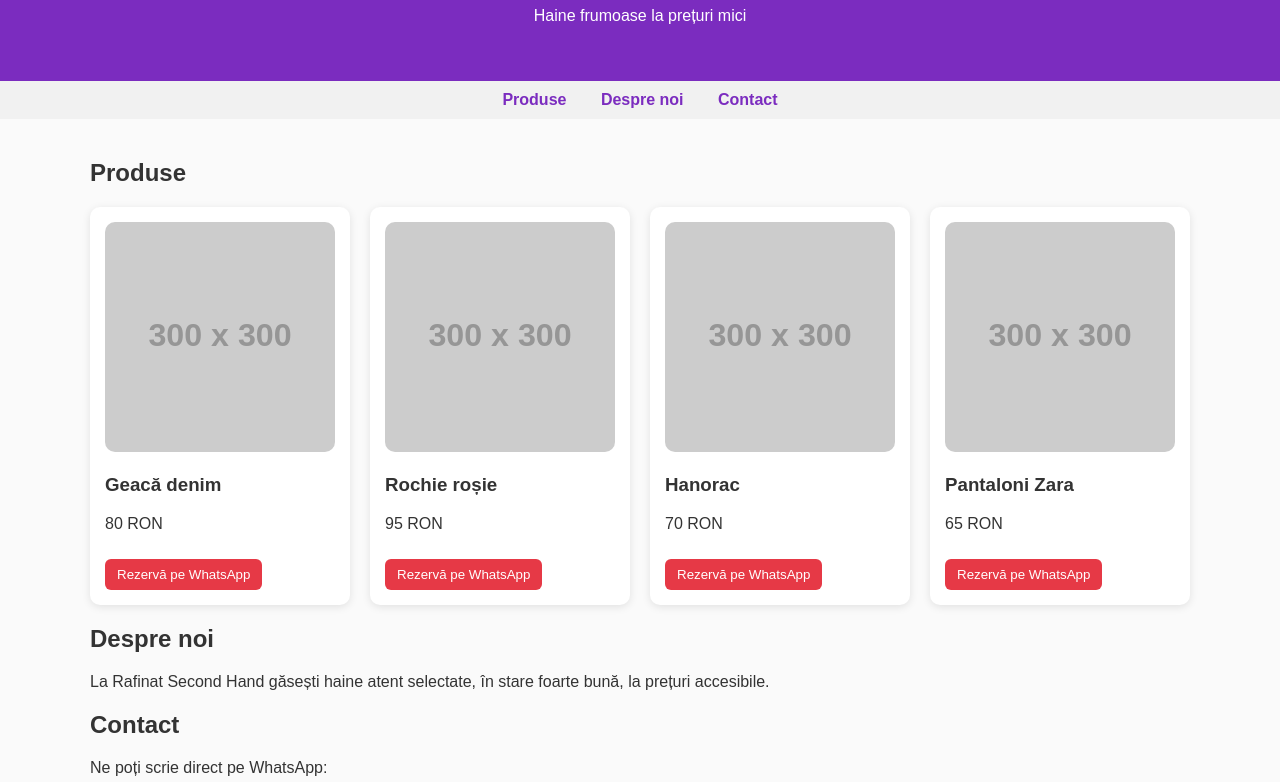
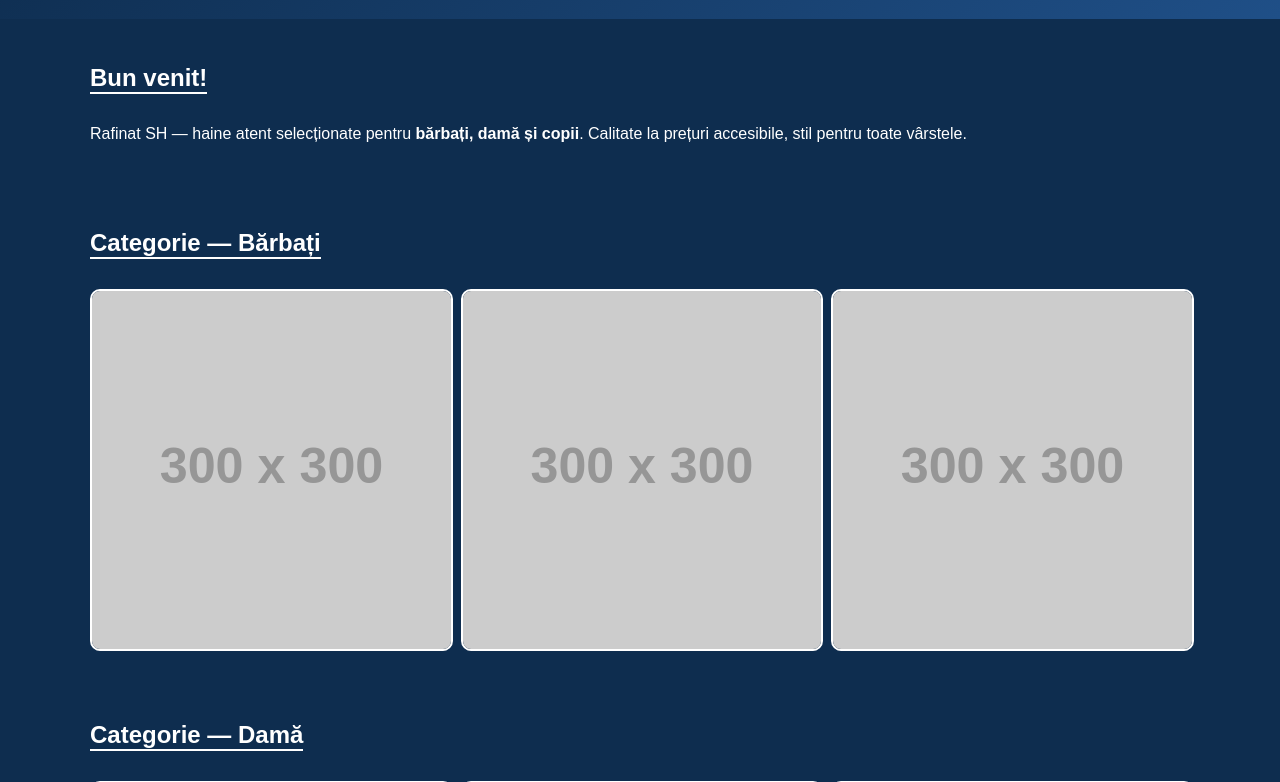
Before and after one commit to dn2wybzdwm-spec/Rafinat-SH, a plain HTML site: page index.html in a window 1280 px wide. Shown: the part 113-895 px from the top of the page. Drawn offline with Linux system fonts and the light colour scheme; placeholder pictures from the web are drawn by us.

Commit message:
Update index.html

```diff
--- a/index.html
+++ b/index.html
@@ -2,72 +2,90 @@
 <html lang="ro">
 <head>
 <meta charset="UTF-8">
-<title>Rafinat Second Hand</title>
-<meta name="viewport" content="width=device-width, initial-scale=1">
+<meta name="viewport" content="width=device-width, initial-scale=1.0">
+<title>Rafinat SH</title>
 
 <style>
-body{font-family:Arial;margin:0;background:#fafafa;color:#333}
-
-/* HEADER */
-header{
-  background:#7b2cbf;
+body{
+    margin:0;
+    font-family: Arial, Helvetica, sans-serif;
+    background:#0e2d4f;
     color:white;
-  text-align:center;
-  padding:40px 20px;
 }
 
-/* MENIU */
+/* Header */
+header{
+    text-align:center;
+    padding:30px 10px;
+    background:linear-gradient(135deg,#0e2d4f,#1f4f87);
+}
+
+header h1{
+    margin:0;
+    font-size:34px;
+    letter-spacing:1px;
+}
+
 nav{
-  background:#f1f1f1;
-  padding:10px;
-  text-align:center;
+    margin-top:15px;
 }
+
 nav a{
+    color:white;
+    text-decoration:none;
     margin:0 15px;
-  text-decoration:none;
-  color:#7b2cbf;
+    font-size:16px;
     font-weight:bold;
 }
 
-/* CONȚINUT */
-.container{
+nav a:hover{
+    text-decoration:underline;
+}
+
+/* Secțiuni */
+section{
+    padding:25px;
     max-width:1100px;
     margin:auto;
-  padding:20px;
 }
 
-/* PRODUSE */
-.grid{
+/* Titluri secțiuni */
+.section-title{
+    font-size:24px;
+    border-bottom:2px solid white;
+    display:inline-block;
+    margin-bottom:15px;
+}
+
+/* Galerie */
+.gallery{
     display:grid;
-  grid-template-columns:repeat(auto-fill,minmax(230px,1fr));
-  gap:20px;
+    grid-template-columns:repeat(auto-fit,minmax(140px,1fr));
+    gap:12px;
+    margin-top:15px;
 }
-.card{
-  background:white;
-  border-radius:10px;
-  padding:15px;
-  box-shadow:0 2px 8px rgba(0,0,0,.1);
-}
-.card img{
+
+.gallery img{
     width:100%;
     border-radius:10px;
-}
-.btn{
-  background:#e63946;
-  color:white;
-  border:none;
-  padding:8px 12px;
-  border-radius:6px;
-  cursor:pointer;
-  margin-top:10px;
+    border:2px solid white;
 }
 
-/* FOOTER */
+/* Carduri categorii */
+.category{
+    background:rgba(255,255,255,0.1);
+    padding:15px;
+    border-radius:10px;
+    margin-top:15px;
+}
+
+/* Footer */
 footer{
     text-align:center;
     padding:20px;
+    background:#0b203a;
     margin-top:30px;
-  background:#f1f1f1;
+    font-size:14px;
 }
 </style>
 </head>
@@ -76,62 +94,69 @@ footer{
 
 <header>
     <h1>Rafinat Second Hand</h1>
-  <p>Haine frumoase la prețuri mici</p>
+    <nav>
+        <a href="#barbati">Bărbați</a>
+        <a href="#dama">Damă</a>
+        <a href="#copii">Copii</a>
+        <a href="#galerie">Galerie</a>
+        <a href="#contact">Contact</a>
+    </nav>
 </header>
 
-<nav>
-  <a href="#produse">Produse</a>
-  <a href="#despre">Despre noi</a>
-  <a href="#contact">Contact</a>
-</nav>
+<section id="intro">
+    <h2 class="section-title">Bun venit!</h2>
+    <p>Rafinat SH — haine atent selecționate pentru <strong>bărbați, damă și copii</strong>.
+    Calitate la prețuri accesibile, stil pentru toate vârstele.</p>
+</section>
 
-<div class="container">
+<section id="barbati">
+    <h2 class="section-title">Categorie — Bărbați</h2>
+    <div class="gallery">
+        <img src="https://via.placeholder.com/300x300?text=Barbati+1">
+        <img src="https://via.placeholder.com/300x300?text=Barbati+2">
+        <img src="https://via.placeholder.com/300x300?text=Barbati+3">
+    </div>
+</section>
 
-  <h2 id="produse">Produse</h2>
+<section id="dama">
+    <h2 class="section-title">Categorie — Damă</h2>
+    <div class="gallery">
+        <img src="https://via.placeholder.com/300x300?text=Dama+1">
+        <img src="https://via.placeholder.com/300x300?text=Dama+2">
+        <img src="https://via.placeholder.com/300x300?text=Dama+3">
+    </div>
+</section>
 
-  <div class="grid" id="lista-produse"></div>
+<section id="copii">
+    <h2 class="section-title">Categorie — Copii</h2>
+    <div class="gallery">
+        <img src="https://via.placeholder.com/300x300?text=Copii+1">
+        <img src="https://via.placeholder.com/300x300?text=Copii+2">
+        <img src="https://via.placeholder.com/300x300?text=Copii+3">
+    </div>
+</section>
 
-  <h2 id="despre">Despre noi</h2>
-  <p>
-    La Rafinat Second Hand găsești haine atent selectate,
-    în stare foarte bună, la prețuri accesibile.
-  </p>
+<section id="galerie">
+    <h2 class="section-title">Galerie Generală</h2>
+    <div class="gallery">
+        <img src="https://via.placeholder.com/300x300?text=Produs+1">
+        <img src="https://via.placeholder.com/300x300?text=Produs+2">
+        <img src="https://via.placeholder.com/300x300?text=Produs+3">
+        <img src="https://via.placeholder.com/300x300?text=Produs+4">
+        <img src="https://via.placeholder.com/300x300?text=Produs+5">
+    </div>
+</section>
 
-  <h2 id="contact">Contact</h2>
-  <p>Ne poți scrie direct pe WhatsApp:</p>
-  <a class="btn" href="https://wa.me/40700000000">Scrie-ne pe WhatsApp</a>
-
-</div>
+<section id="contact">
+    <h2 class="section-title">Contact</h2>
+    <p>📍 Locație: …</p>
+    <p>📞 Telefon: …</p>
+    <p>📩 Email: …</p>
+</section>
 
 <footer>
-  © 2026 — Rafinat Second Hand
+    © 2026 Rafinat SH — Toate drepturile rezervate
 </footer>
-
-<script>
-const produse = [
- {nume:"Geacă denim", pret:80, img:"https://via.placeholder.com/300"},
- {nume:"Rochie roșie", pret:95, img:"https://via.placeholder.com/300"},
- {nume:"Hanorac", pret:70, img:"https://via.placeholder.com/300"},
- {nume:"Pantaloni Zara", pret:65, img:"https://via.placeholder.com/300"}
-];
-
-const lista = document.getElementById("lista-produse");
-
-produse.forEach(p=>{
-  const c=document.createElement("div");
-  c.className="card";
-  c.innerHTML = `
-    <img src="${p.img}">
-    <h3>${p.nume}</h3>
-    <p>${p.pret} RON</p>
-    <button class="btn">Rezervă pe WhatsApp</button>
-  `;
-  c.querySelector("button").onclick = ()=>{
-     window.location.href = "https://wa.me/40700000000?text=Bună! Vreau "+p.nume;
-  };
-  lista.appendChild(c);
-});
-</script>
 
 </body>
 </html>
```
Lines whose indentation alone changed are shown as unchanged.
